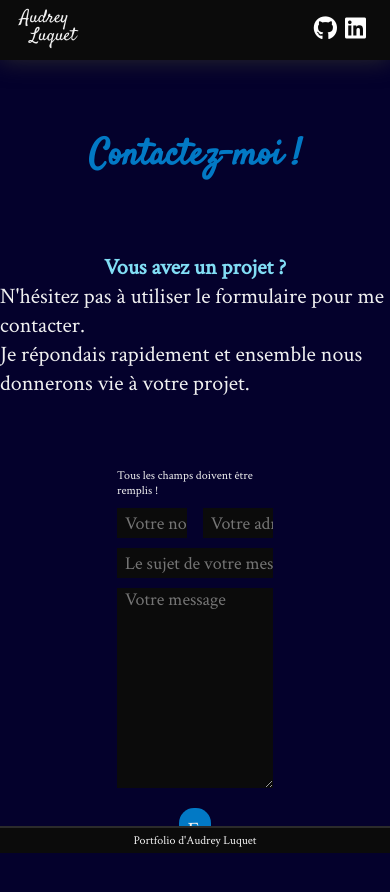
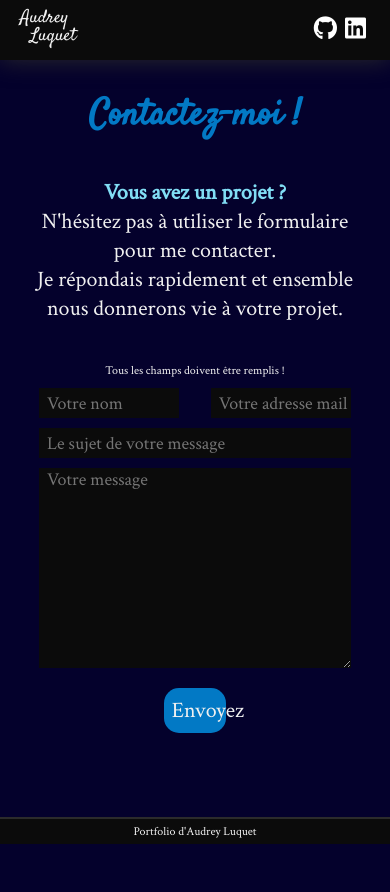
Before and after one commit to AudreyYuedra/portfolio, a React (Create React App) app: page /Contact in a window 390 px wide. Shown: the top 892 px of the page. After the commit the page ends 844 px from the top, so only its background shows below. Built offline with nearby package versions, Linux system fonts and the light colour scheme.

Commit message:
ajout responsive Contact

```diff
--- a/src/pages/Contact.jsx
+++ b/src/pages/Contact.jsx
@@ -2,13 +2,21 @@ import { useForm, ValidationError } from "@formspree/react" // Formulaire formsp
 
 import styled from "styled-components"
 import { mixins } from "../styles/mixins"
-import { colors, fontFamily, fontSize } from "../styles/variables"
+import { colors, fontSize } from "../styles/variables"
 const Main = styled.main`
    margin: 70px 0;
    ${mixins.column};
    ${mixins.totalCenter};
+   @media (max-width: 768px) {
+      margin: 30px 0;
+   }
    & h2 {
       ${mixins.titleH2};
+      @media (max-width: 768px) {
+         text-align: center;
+         padding: 0 30px;
+         margin-bottom: 20px;
+      }
    }
 `
 const Accroche = styled.article`
@@ -16,6 +24,10 @@ const Accroche = styled.article`
    align-items: center;
    align-self: center;
    margin: 30px 0 70px 0;
+   @media (max-width: 768px) {
+      text-align: center;
+      margin: 15px 30px 40px 30px;
+   }
    & .dbt {
       color: ${colors.pastel_blue};
       font-weight: 700;
@@ -24,6 +36,12 @@ const Accroche = styled.article`
 const Form = styled.form`
    width: 40%;
    ${mixins.column};
+   @media (max-width: 1024px) {
+      width: 60%;
+   }
+   @media (max-width: 768px) {
+      width: 80%;
+   }
    & p {
       align-self: center;
       font-size: ${fontSize.mini_txt};
```
